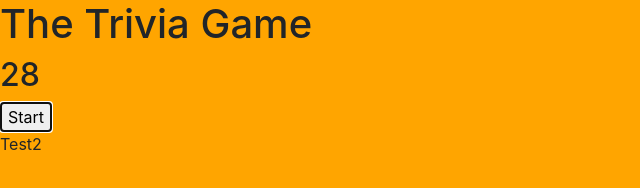
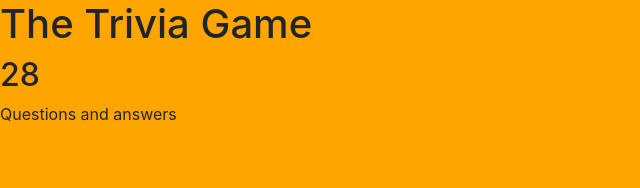
Before and after one commit to margosij/TriviaGame, a plain HTML site: page index.html in a window 1280 px wide. Both pictures are taken after a click on the button "Start". Shown: the whole page, without its empty margins (0-640 px from the left). Drawn offline with nearby package versions, Linux system fonts and the light colour scheme.

Commit message:
have the hide and shows working correct

```diff
--- a/assets/javascript/app.js
+++ b/assets/javascript/app.js
@@ -21,6 +21,7 @@ function decrement() {
     if (number === 0) {
         stop();
         alert("Time's Up!");
+        $("#pageThree").show();
 
     }
 
@@ -32,37 +33,38 @@ function stop() {
 
 
 function startFunction() {
-    var x = document.getElementById("pageOne");
-    if (x.style.display === "none") {
-      x.style.display = "block";
-    } else {
-      x.style.display = "none";
-    }
+    $("#pageTwo").show();
+    $("#pageThree").hide();
+    $("#pageOne").hide();
+    $("#start").hide();
   }
 
 
 
+
+
 //these are the questions
+$("#pageTwo").hide();
   var triviaQuestions = [
     {
         question: "What's the largest Panda species in existance?",
         answer: {
-            // "Chinese",
-            // "Red",
-            // "Orange",
-            // "Leamur",
+            // a: "Chinese",
+            // b: "Red",
+            // c: "Orange",
+            // d: "Leamur",
         },
-        correctAnswer: "Chinese"
+        correctAnswer: "d"
     },
     {
         question: "What's the creepiest type of Reptile out there?",
         answer: {
-            // "Snake",
-            // "Gheko",
-            // "Shark",
-            // "Buffalo",
+            // a: "Snake",
+            // b: "Gheko",
+            // c: "Shark",
+            // d: "Buffalo",
         },
-        correctAnswer: "Snake"
+        correctAnswer: "a"
     },
 ];
 
--- a/index.html
+++ b/index.html
@@ -17,10 +17,12 @@
     <div id="Trivia"></div>
     <div id="countdown"></div>
     <button onclick="startFunction()" id="start">Start</button>
+    <div id="Questions"></div>
     <div id="Results"></div>
 
-    <div id="pageOne">Test1</div>
-    <div id="pageTwo">Test2</div>
+    <div id="pageOne">Start button</div>
+    <div id="pageTwo">Questions and answers</div>
+    <div id="pageThree">Right/wrong/unanswered summary</div>
 
     <!--<p>What's the largest Panda species in existance?</p>
     <input type="radio" name="Panda" value="Chinese"> Chinese
```
